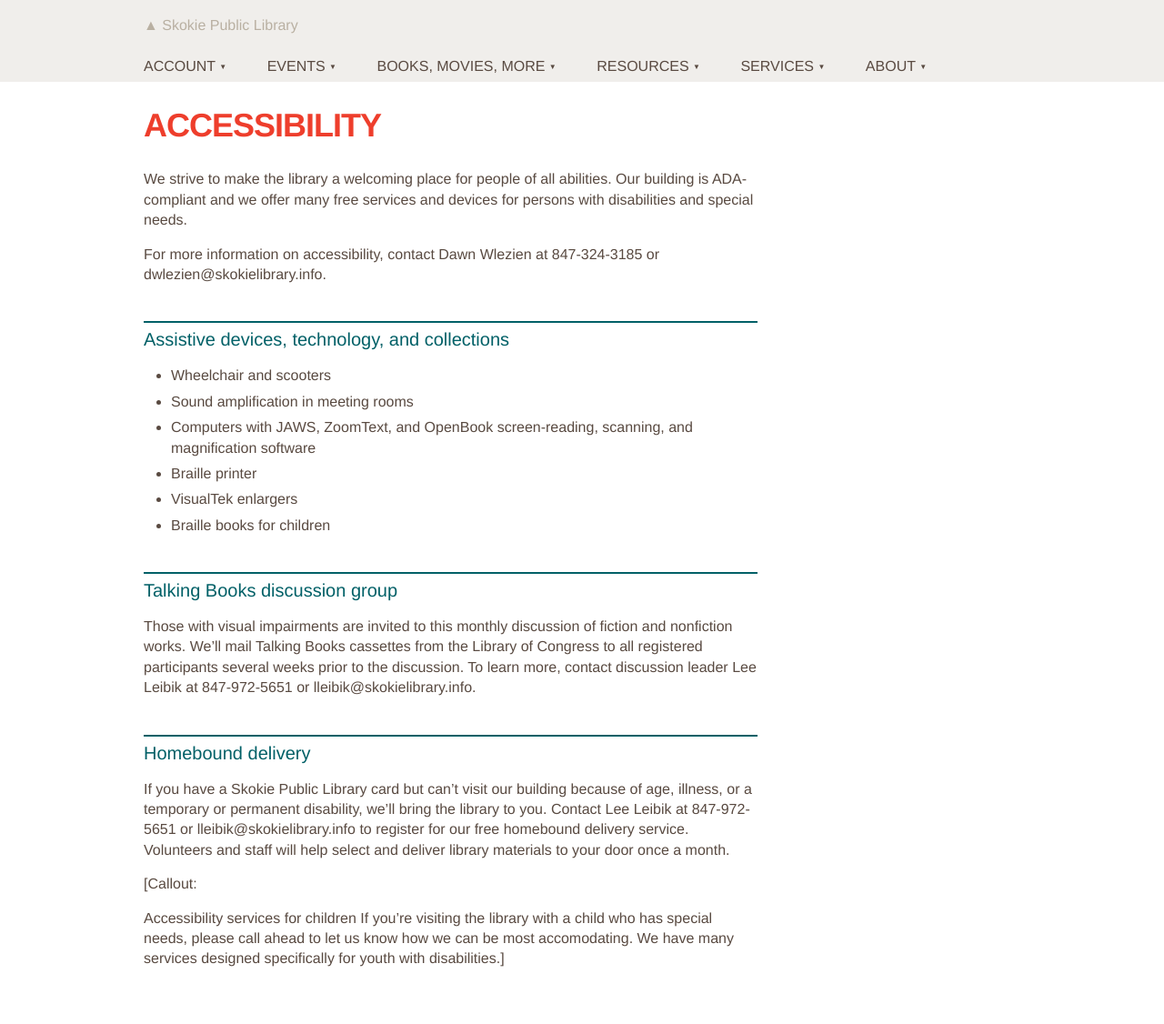
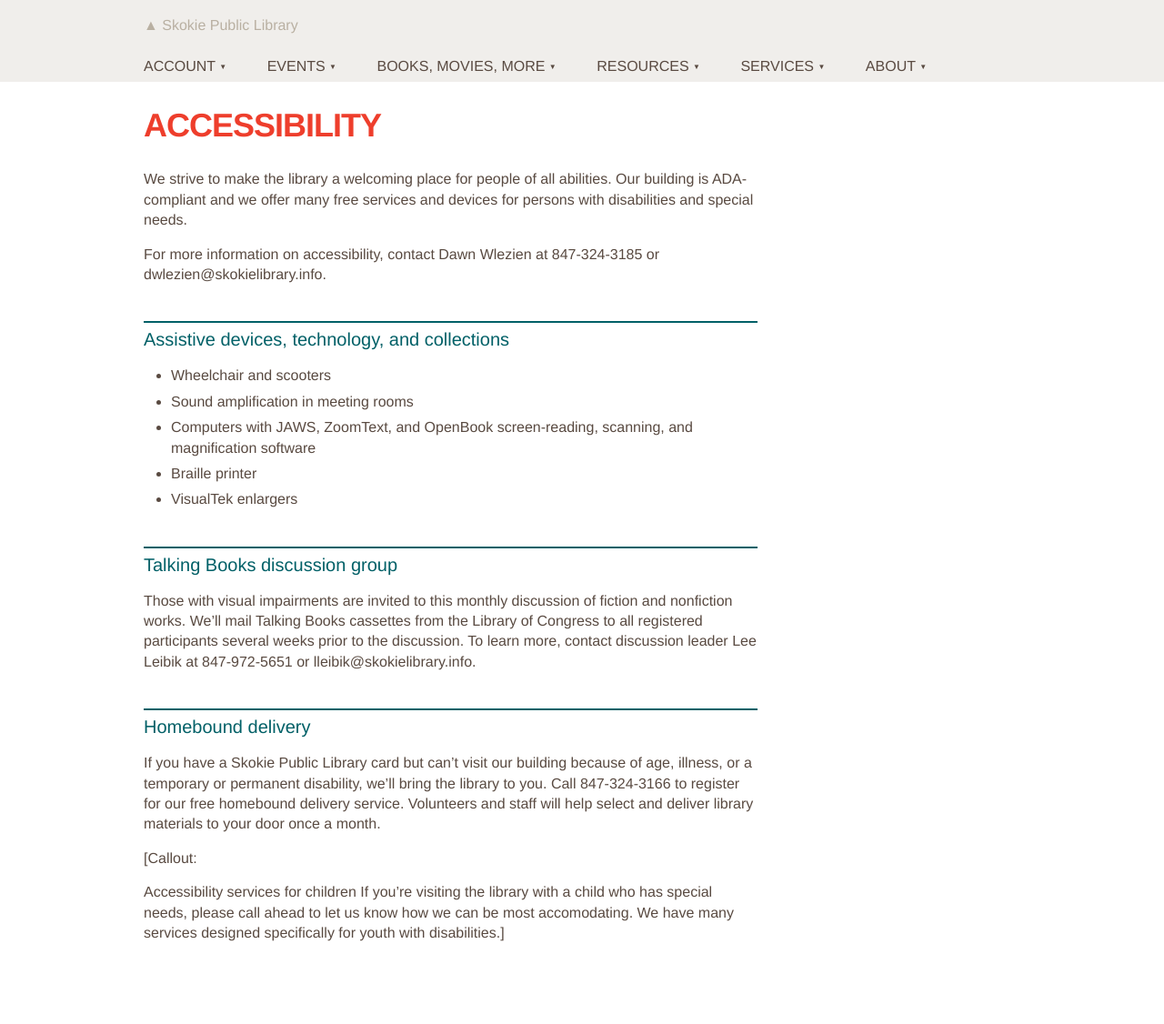
Before and after one commit to skokielibrary/spl-content, a Jekyll site: the page built from _content/annabelle/services--accessibility-special-needs.markdown, in a window 1280 px wide. Shown: the whole page at 91% size. Built offline with Jekyll 4.4.1, drawn with Linux system fonts in a browser that asks for light colours; after the commit the page ends 1097 px from its top, so only the background shows below that.

Commit message:
Updated services--accessibility-special-needs.markdown

```diff
--- a/_content/annabelle/services--accessibility-special-needs.markdown
+++ b/_content/annabelle/services--accessibility-special-needs.markdown
@@ -14,13 +14,12 @@ For more information on accessibility, contact Dawn Wlezien at 847-324-3185 or d
 - Computers with JAWS, ZoomText, and OpenBook screen-reading, scanning, and magnification software
 - Braille printer
 - VisualTek enlargers
-- Braille books for children
 
 ##Talking Books discussion group
 Those with visual impairments are invited to this monthly discussion of fiction and nonfiction works. We'll mail Talking Books cassettes from the Library of Congress to all registered participants several weeks prior to the discussion. To learn more, contact discussion leader Lee Leibik at 847-972-5651 or lleibik@skokielibrary.info.
 
 ##Homebound delivery
-If you have a Skokie Public Library card but can't visit our building because of age, illness, or a temporary or permanent disability, we'll bring the library to you. Contact Lee Leibik at 847-972-5651 or lleibik@skokielibrary.info to register for our free homebound delivery service. Volunteers and staff will help select and deliver library materials to your door once a month.
+If you have a Skokie Public Library card but can't visit our building because of age, illness, or a temporary or permanent disability, we'll bring the library to you. Call 847-324-3166 to register for our free homebound delivery service. Volunteers and staff will help select and deliver library materials to your door once a month.
 
 [Callout:
 
```
